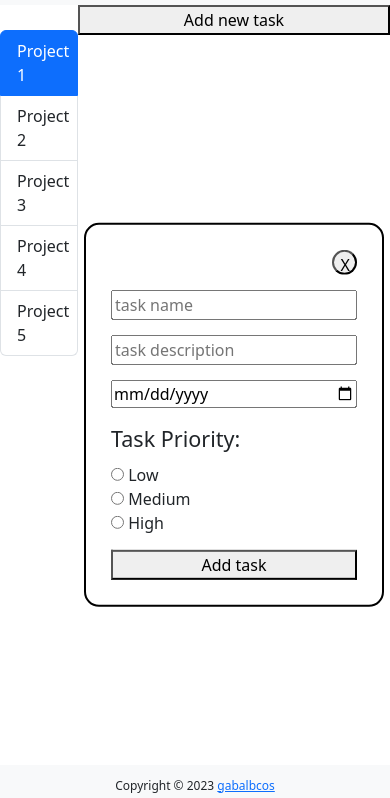
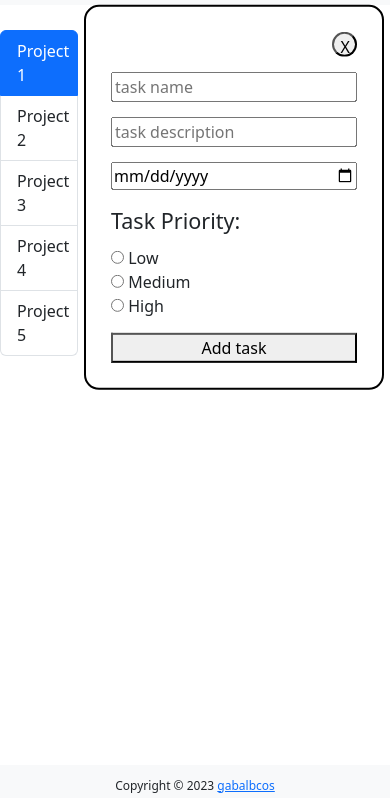
Before and after one commit to gabalbcos/to-do-list, a plain HTML site: page src/index.html in a window 390 px wide. Both pictures are taken after a click on the button "Add new task". Shown: the part 51-849 px from the top of the page. Drawn offline with nearby package versions, Linux system fonts and the light colour scheme.

Commit message:
add close and open functionality to form popup

```diff
--- a/src/dom.js
+++ b/src/dom.js
@@ -1,5 +1,51 @@
 const dropMenu = document.querySelector('.drop-menu');
 const listMenu = document.querySelector('.list-menu');
+const btnAddTask  = document.querySelector('.new-btn');
+const taskForm  = document.querySelector('.add-task');
+const formHolder = document.querySelector('.form-place');
+// open form pop up
+btnAddTask.addEventListener('click', createForm);
+
+function createForm(){
+  btnAddTask.classList.toggle('hidden');
+  const form = `
+    <form class="add-task">
+       <button type="button" class="close-btn">X</button>
+       <input name="name" id="name" class="input" type="text"  placeholder="task name" required data-name>
+       <input name="description" id="input" class="input" type="text"  placeholder="task description" required data-description>
+       <input name="date" id="date" class="input" type="date"  required data-date>
+       <fieldset>
+          <legend>Task Priority:</legend>
+          <div>
+             <input name="priority" id="low" class="input" type="radio"  value="low">
+             <label for="low">Low</label>
+          </div>
+          <div>
+             <input name="priority" id="medium" class="input" type="radio"  value="medium">
+             <label for="medium">Medium</label>
+          </div>
+          <div>
+             <input name="priority" id="high" class="input" type="radio"  value="high">
+             <label for="high">High</label>
+          </div>
+       </fieldset>
+       <button type="submit">Add task</button>
+    </form>`;
+
+formHolder.innerHTML = form;
+const btnCloseTask = document.querySelector('.close-btn');
+
+btnCloseTask.addEventListener('click', closeForm);
+}
+
+
+
+function closeForm() {
+    formHolder.innerHTML = "";
+    btnAddTask.classList.toggle('hidden');
+
+}
+
 
 dropMenu.addEventListener('click', hideMenu);
 
--- a/src/index.html
+++ b/src/index.html
@@ -52,29 +52,8 @@
       <!-- RIGHT SIDE-->
       <div class="content">
         <button class="new-btn">Add new task</button>
+        <div class="form-place"></div>
 
-        <form class="add-task">
-          <button type="button" class="close-btn">X</button>
-          <input name="name" id="name" class="input" type="text"  placeholder="task name" required data-name>
-          <input name="description" id="input" class="input" type="text"  placeholder="task description" required data-description>
-          <input name="date" id="date" class="input" type="date"  required data-date>
-          <fieldset>
-            <legend>Task Priority:</legend>
-            <div>
-              <input name="priority" id="low" class="input" type="radio"  value="low">
-              <label for="low">Low</label>
-            </div>
-            <div>
-              <input name="priority" id="medium" class="input" type="radio"  value="medium">
-              <label for="medium">Medium</label>
-            </div>
-            <div>
-              <input name="priority" id="high" class="input" type="radio"  value="high">
-              <label for="high">High</label>
-            </div>
-          </fieldset>
-          <button type="submit">Add task</button>
-        </form>
         <!--<div class="cards">
           <div class="card text-center">
             <div class="card-header"> Featured </div>
--- a/src/styles.css
+++ b/src/styles.css
@@ -67,3 +67,7 @@ footer {
     font-size: 12px;
     height: 4vh;
 }
+
+.hidden {
+    display: none;
+}
```
